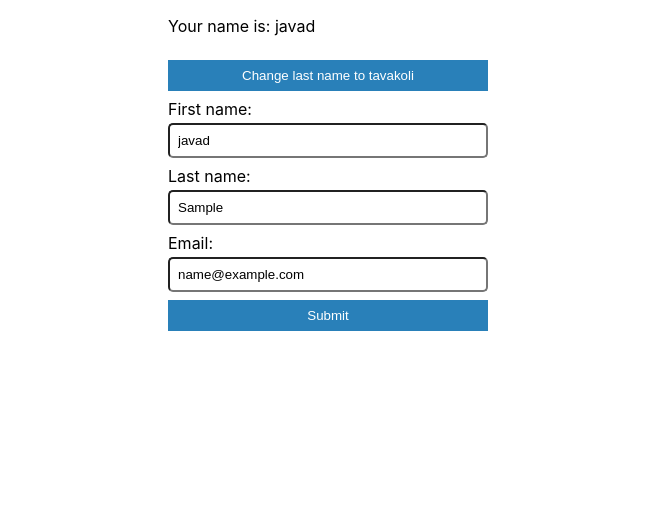
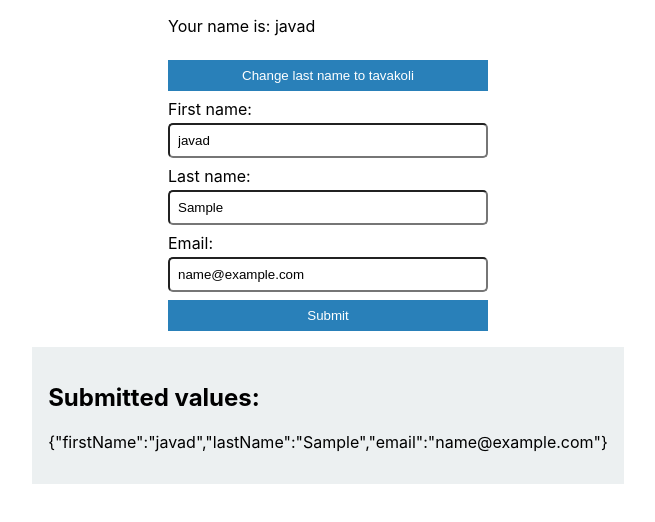
Before and after one commit to javadtavakoli/form-handler, a React (Create React App) app: page / in a window 1280 px wide. Both pictures are taken after typing "Sample", "name@example.com" into the empty fields and a click on the button "Submit". Shown: the top 522 px of the page, without its empty margins (312-967 px from the left). Built offline with nearby package versions, Linux system fonts and the light colour scheme.

Commit message:
show submitted values response

```diff
--- a/src/App.css
+++ b/src/App.css
@@ -1,6 +1,7 @@
 .App {
   display:  flex;
-  justify-content: center;
+  align-items: center;
+  flex-direction: column;
 }
 .Form{
   width: 20rem;
@@ -24,3 +25,9 @@ input {
   padding: 0.5rem;
   border-radius: 5px;
 }
+.Response {
+  margin-top: 1rem;
+  flex: 1;
+  background-color: #ecf0f1;
+  padding: 1rem;
+}
--- a/src/App.tsx
+++ b/src/App.tsx
@@ -1,4 +1,4 @@
-import React from "react";
+import React, { useState } from "react";
 import "./App.css";
 import useForm from "./formHandler/useForm";
 import * as yup from "yup";
@@ -28,15 +28,14 @@ function App() {
     },
     schema: formSchema,
   });
+  const [response, setResponse] = useState("");
   const firstName = watch("firstName");
-
+  const onSubmit = (values: FormValues) => {
+    setResponse(JSON.stringify(values));
+  };
   return (
     <div className="App">
-      <form
-        onSubmit={handleSubmit((values) => {
-          console.log(values, "values");
-        })}
-      >
+      <form onSubmit={handleSubmit(onSubmit)}>
         <div className="Form">
           <p>Your name is: {firstName}</p>
           <button
@@ -65,6 +64,12 @@ function App() {
           {submitLoading && "loading..."}
         </div>
       </form>
+      {response && (
+        <div className="Response">
+          <h2>Submitted values:</h2>
+          <p>{response}</p>
+        </div>
+      )}
     </div>
   );
 }
```
